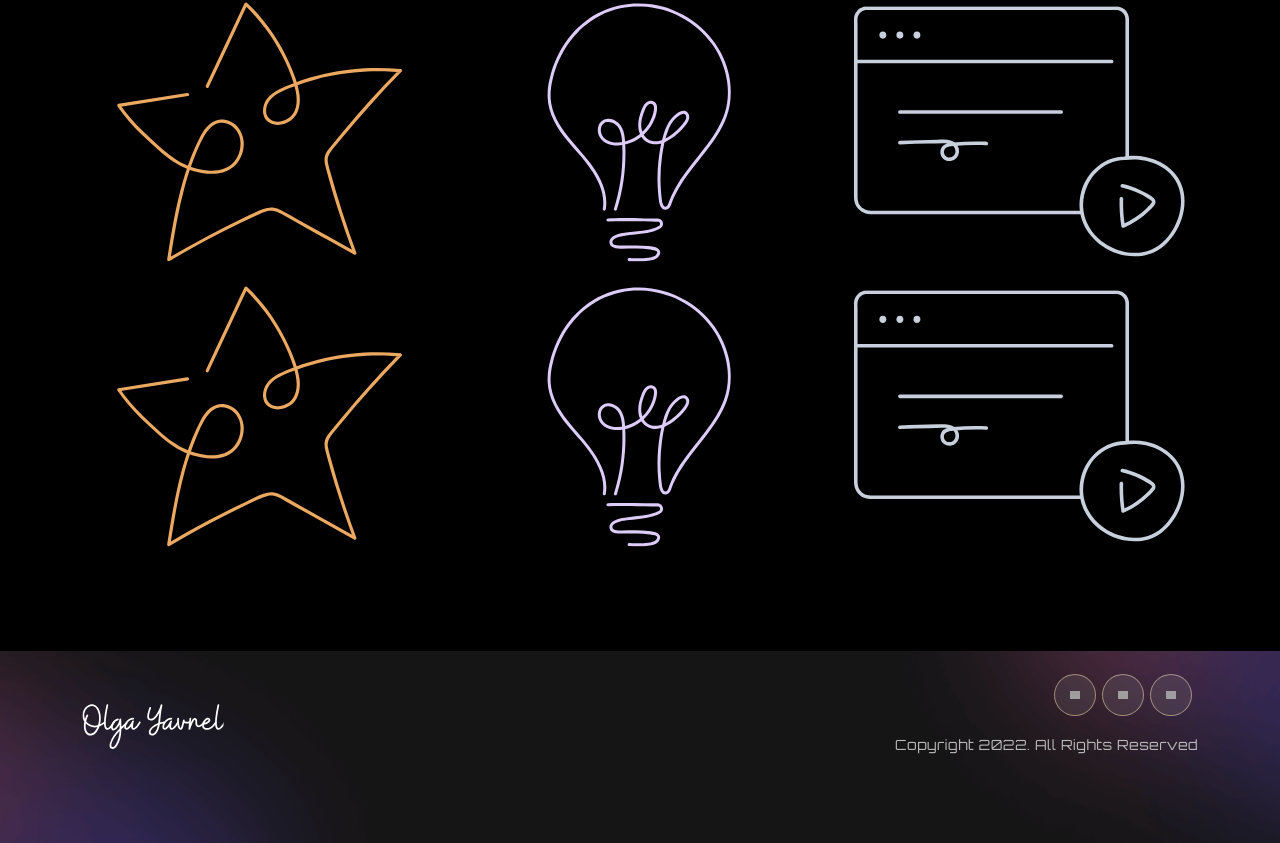
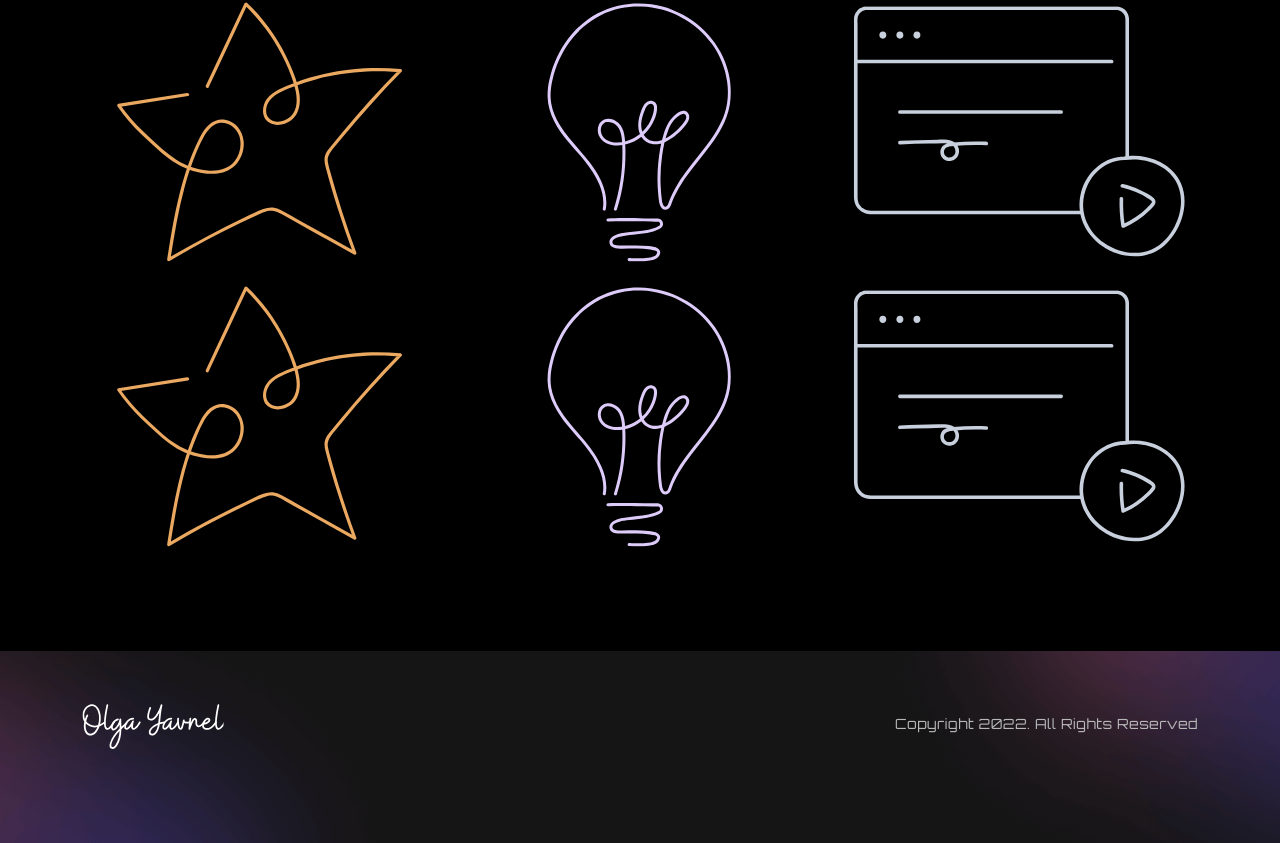
Before and after one commit to olgayavnel/portfolio-site, a React (Create React App) app: page / in a window 1280 px wide. Shown: the part 1791-2634 px from the top of the page. Built offline with nearby package versions, Linux system fonts and the light colour scheme; grey boxes are pictures that could not be loaded.

Commit message:
feat(frontend): removed boilerplate icons

```diff
--- a/src/components/Footer.js
+++ b/src/components/Footer.js
@@ -2,9 +2,6 @@ import Container from 'react-bootstrap/Container';
 import Row from 'react-bootstrap/Row';
 import Col from 'react-bootstrap/Col';
 import logo from '../assets/img/logo.svg';
-import navIcon1 from '../assets/img/nav-icon1.svg';
-import navIcon2 from '../assets/img/nav-icon2.svg';
-import navIcon3 from '../assets/img/nav-icon3.svg';
 
 export const Footer = () => {
   return (
@@ -15,17 +12,6 @@ export const Footer = () => {
             <img src={logo} alt='Logo' />
           </Col>
           <Col size={12} sm={6} className='text-center text-sm-end'>
-            <div className='social-icon'>
-              <a href='#'>
-                <img src={navIcon1} alt='Icon' />
-              </a>
-              <a href='#'>
-                <img src={navIcon2} alt='Icon' />
-              </a>
-              <a href='#'>
-                <img src={navIcon3} alt='Icon' />
-              </a>
-            </div>
             <p>Copyright 2022. All Rights Reserved</p>
           </Col>
         </Row>
--- a/src/components/NavBar.js
+++ b/src/components/NavBar.js
@@ -3,9 +3,6 @@ import Navbar from 'react-bootstrap/Navbar';
 import Nav from 'react-bootstrap/Nav';
 import Container from 'react-bootstrap/Container';
 import logo from '../assets/img/logo.svg';
-import navIcon1 from '../assets/img/nav-icon1.svg';
-import navIcon2 from '../assets/img/nav-icon2.svg';
-import navIcon3 from '../assets/img/nav-icon3.svg';
 import { BrowserRouter as Router } from 'react-router-dom';
 import { FaLinkedinIn } from 'react-icons/fa';
 import { FaInstagram } from 'react-icons/fa';
```
